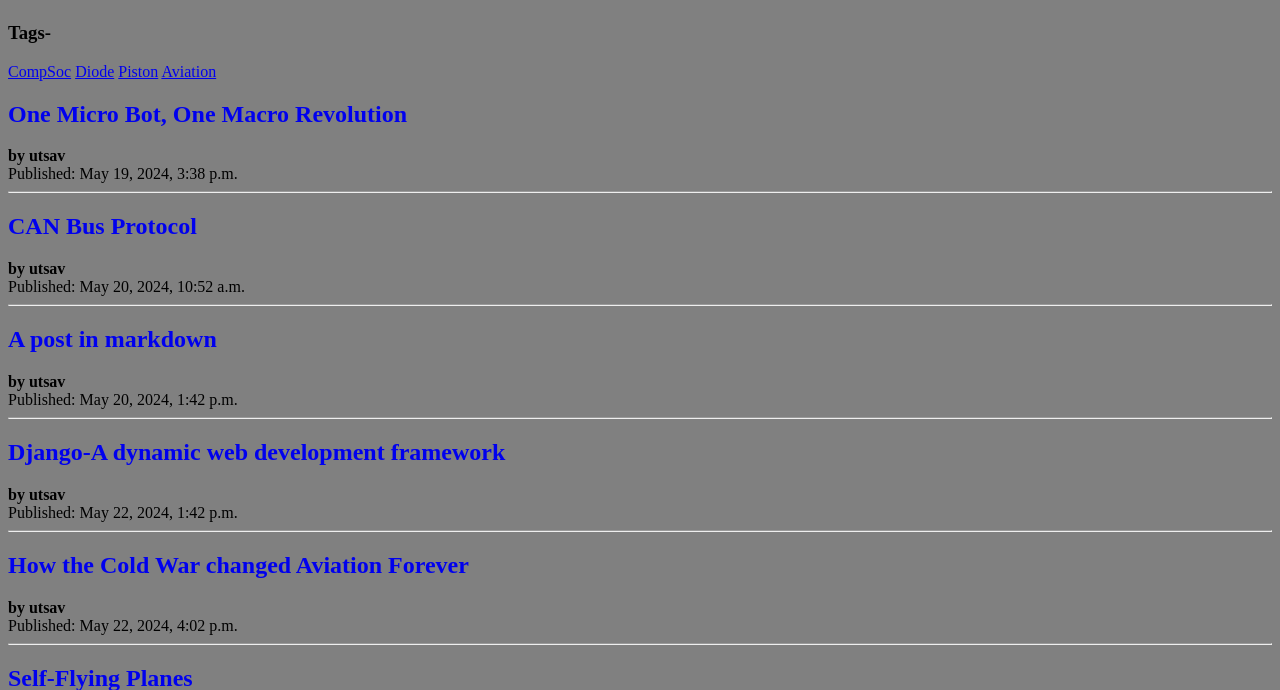
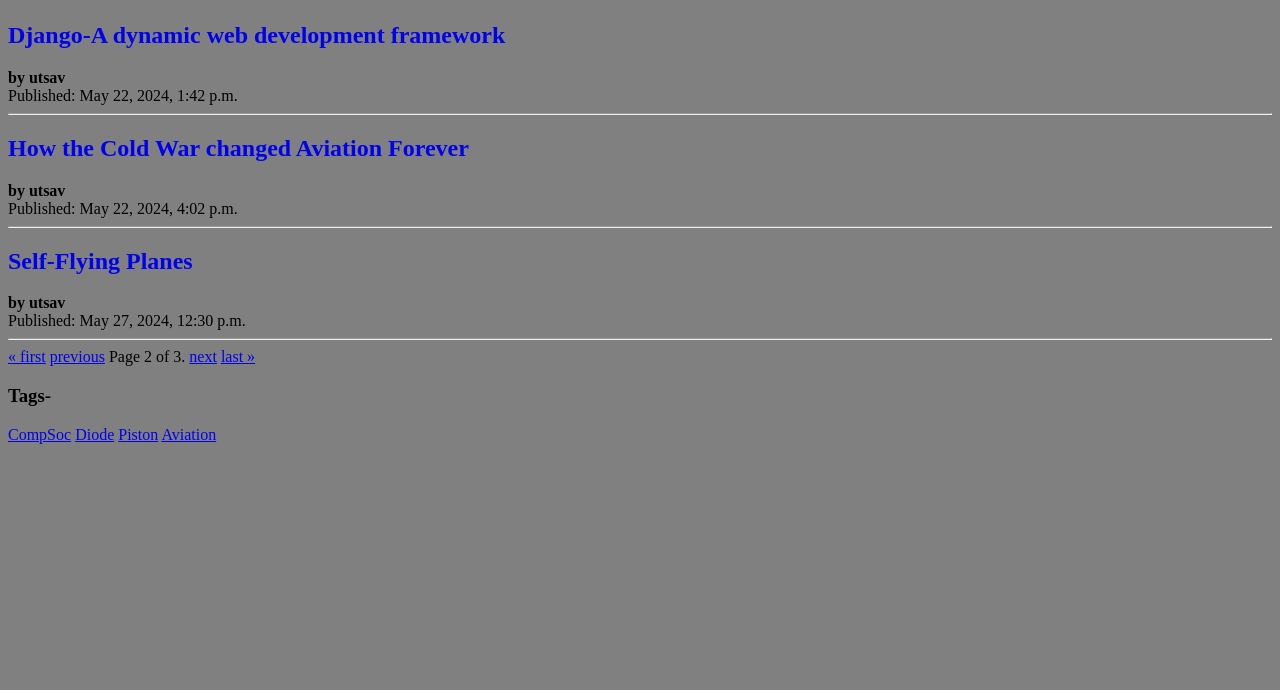
Before and after one commit to UtsavBhamra/blogging_app, a Django app: page /?page=2 in a window 1280 px wide. Shown: the part 58-748 px from the top of the page. After the commit the page ends 502 px from the top, so only its background shows below. Run offline with Django 5.2, Linux system fonts and the light colour scheme; data comes from the database, SQL or seed files in the repository; both versions use the stored data as it was after the commit; some libraries are stand-ins or nearby versions.

Commit message:
final changes

```diff
--- a/blog/apps.py
+++ b/blog/apps.py
@@ -1,5 +1,4 @@
 from django.apps import AppConfig
-
 
 class BlogConfig(AppConfig):
     default_auto_field = 'django.db.models.BigAutoField'
--- a/blog/models.py
+++ b/blog/models.py
@@ -2,12 +2,19 @@
 from django.conf import settings
 from django.utils import timezone
 
-TAG_CHOICES = {
-    'CompSoc':'CompSoc',
-    'Diode':'Diode',
-    'Piston':'Piston',
-    'Aviation':'Aviation'
-}
+# TAG_CHOICES = {
+#     'CompSoc':'CompSoc',
+#     'Diode':'Diode',
+#     'Piston':'Piston',
+#     'Aviation':'Aviation'
+# }
+
+TAG_CHOICES=[
+    ('CompSoc','CompSoc'),
+    ('Diode','Diode'),
+    ('Piston','Piston'),
+    ('Aviation','Aviation')
+]
 
 class Tag(models.Model):
     tag_name = models.CharField(max_length=50,choices=TAG_CHOICES)
@@ -23,7 +30,6 @@
     created_date = models.DateTimeField(auto_now_add=True)
     published_date = models.DateTimeField(blank=True,null=True)
 
-
     def publish(self):
         self.published_date=timezone.now()
         self.save()
--- a/blog/static/js/image.js
+++ /dev/null
@@ -1,5 +0,0 @@
-let images = document.querySelectorAll('img');
-
-images.forEach(image=>{
-    console.log(image.title);
-})
--- a/blog/templates/blog/full_post.html
+++ b/blog/templates/blog/full_post.html
@@ -13,7 +13,6 @@
     <div class="title">{{individual_post.title}}</div>
     <div class="author">-by {{individual_post.author}}</div>
     <div class="dates">published at {{individual_post.published_date}}</div>
-    <div class="details">{{individual_post.text|markdown }}</div>
-    <script src="{% static 'js/image.js' %}"></script>
+    <div class="details">{{individual_post.text|markdown|safe }}</div>
 </body>
 </html>
--- a/blog/templates/blog/post_list.html
+++ b/blog/templates/blog/post_list.html
@@ -12,22 +12,51 @@
         </header>
 
         <div>
+            {% for post in page_obj %}
+            <article>
+                <h2><a href='{% url 'full_post' post.id %}'>{{post.title}}</a></h2>
+                <strong>by {{post.author}}</strong><br>
+                <time>Published: {{post.published_date}}</time>
+            </article>
+            <hr>
+            {% endfor %}
+
+            <div class="Pages">
+                <span class="step-links">
+                    {% if page_obj.has_previous %}
+                        <a href="?page=1">&laquo; first</a>
+                        <a href="?page={{ page_obj.previous_page_number }}">previous</a>
+                    {% endif %}
+
+                    <span class="current">
+                        Page {{ page_obj.number }} of {{ page_obj.paginator.num_pages }}.
+                    </span>
+
+                    {% if page_obj.has_next %}
+                        <a href="?page={{ page_obj.next_page_number }}">next</a>
+                        <a href="?page={{ page_obj.paginator.num_pages }}">last &raquo;</a>
+                    {% endif %}
+                </span>
+            </div>
+        </div>
+
+        <div>
             <h3>Tags-</h3>
             {% for tag in tags %}
             <a href="{% url 'tagged_blog' tag.id %}">{{tag.tag_name}}</a>{{'  '}}
             {% endfor %}
         </div>
 
-        {% load markdown_extras %}
+        <!-- {% load markdown_extras %}
         {% for post in posts %}
         <article>
             <h2><a href='{% url 'full_post' post.id %}'>{{post.title}}</a></h2>
             <strong>by {{post.author}}</strong><br>
             <time>Published: {{post.published_date}}</time>
-            <!-- <p>{{ post.text|markdown }}</p> -->
+             <p>{{ post.text|markdown }}</p>
         </article>
         <hr>
-        {% endfor %}
+        {% endfor %} -->
 
     </body>
 </html>
--- a/blog/templatetags/markdown_extras.py
+++ b/blog/templatetags/markdown_extras.py
@@ -1,9 +1,13 @@
 import markdown
 from django import template
 from django.utils.safestring import mark_safe
+from django.template import Context, Template
 
 register = template.Library()
 
 @register.filter(name='markdown')
 def markdown_to_html(value):
-    return mark_safe(markdown.markdown(value,extensions=['extra','codehilite','toc']))
+    md_converted_html = markdown.markdown(value,extensions=['extra','codehilite','toc'])
+    t = Template(md_converted_html)
+    c = Context({})
+    return mark_safe(t.render(c))
--- a/blog/urls.py
+++ b/blog/urls.py
@@ -6,5 +6,4 @@
     path('blogs/<int:id>',views.full_post,name='full_post'),
     path('blogs/upload',views.upload_blog,name='upload_blog'),
     path('tags/<int:specific_tag>',views.tagged_blog,name='tagged_blog'),
-    path('tags/upload',views.upload_tag,name='upload_tag'),
 ]
--- a/blog/views.py
+++ b/blog/views.py
@@ -1,13 +1,20 @@
 from django.shortcuts import render,redirect
 from .models import Post,Tag
-from .forms import blog_form,tag_form
+from .forms import blog_form
 from django.utils import timezone
 from django.contrib.auth.decorators import login_required
+from django.http import HttpResponse
+from django.template import Context, Template
+from django.core.paginator import Paginator
+
 
 def post_list(request):
     posts = Post.objects.filter(published_date__lte=timezone.now()).order_by('published_date')
+    paginator = Paginator(posts,3)
+    page_number = request.GET.get("page")
+    page_obj = paginator.get_page(page_number)
     tags = Tag.objects.all()
-    return render(request,'blog/post_list.html',{'posts':posts,'tags':tags})
+    return render(request,'blog/post_list.html',{'posts':posts,'tags':tags,"page_obj": page_obj})
 
 
 def full_post(request,id):
@@ -28,18 +35,6 @@
 
     return render(request,'blog/post_upload.html',{'form':form})
 
-@login_required
-def upload_tag(request):
-    if request.method == 'POST':
-        form = tag_form(request.POST)
-        if form.is_valid():
-            form.save()
-            return redirect('post_list')
-    else:
-        form=tag_form()
-
-    return render(request,'blog/tag_upload.html',{'form':form})
-
 
 def tagged_blog(request,specific_tag):
     specifc_tag_blogs = Post.objects.filter(blog_tag=specific_tag,published_date__lte=timezone.now())
```
Also changed, not shown: blog/templates/blog/tag_upload.html (deleted, +0 -20 lines), README.md, db.sqlite3.
